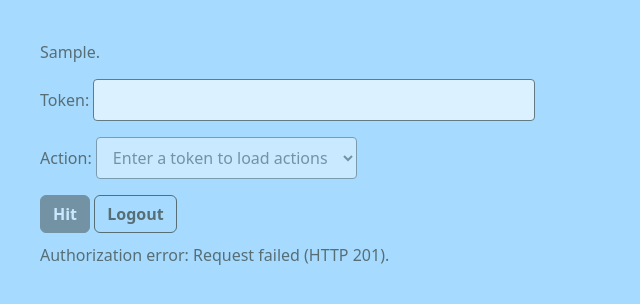
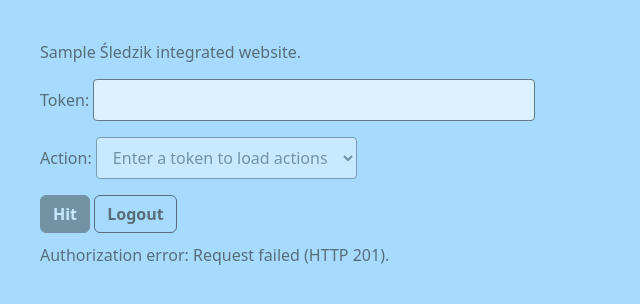
Before and after one commit to wieczorek1990/sledzik-django, a Django app: page /sample/ in a window 1280 px wide. Shown: the top 304 px of the page, without its empty margins (0-640 px from the left). Run offline with Django 5.2, Linux system fonts and the light colour scheme; data comes from the database, SQL or seed files in the repository; data that the repository does not hold is empty; some libraries are stand-ins or nearby versions.

Commit message:
Change title.

```diff
--- a/templates/sample.html
+++ b/templates/sample.html
@@ -8,7 +8,7 @@
     <link rel="stylesheet" href="{% url 'style-css' %}">
 </head>
 <body>
-Sample.
+Sample Śledzik integrated website.
 <div style="margin-top: 15px;">
     <label for="token">Token: </label>
     <input type="text" id="token" name="token" value="" size="40">
```
